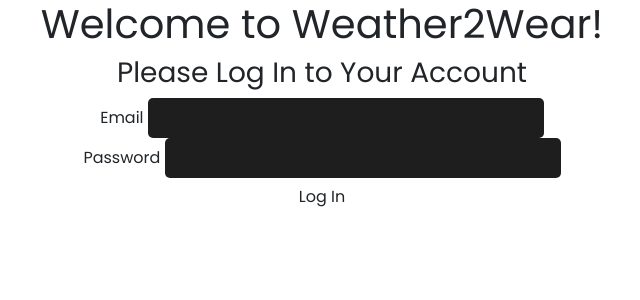
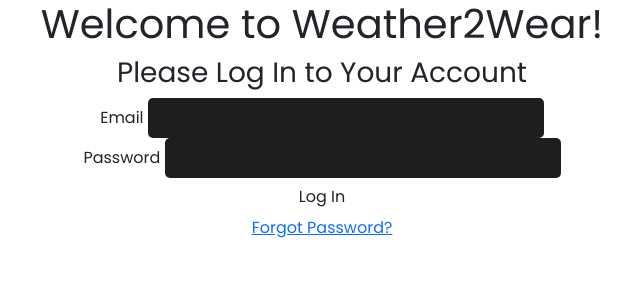
Before and after one commit to ShawnC-LaunchCode/Liftoff-group-01, a React (Create React App) app in the folder dressme-frontend/: page /Login in a window 1280 px wide. Shown: the top 300 px of the page, without its empty margins (318-958 px from the left). Built offline with nearby package versions, Linux system fonts and the light colour scheme; no server answers.

Commit message:
forgot password front end done

```diff
--- a/dressme-frontend/src/Pages/Login.js
+++ b/dressme-frontend/src/Pages/Login.js
@@ -21,7 +21,7 @@
 
   const handlesubmit=(e)=>{
     e.preventDefault();
-  }
+
 
    const data={email, password};
 
@@ -39,7 +39,7 @@
     }).catch((err)=>{
       console.log(err.message)
     })
-
+  }
 
     return (
       <div className="LoginForm">
@@ -49,9 +49,11 @@
 
   <form onSubmit= {handlesubmit}>
       <label>Email <input type="email" name="emailAddress" value={email} onChange={handleEmailChange}/></label>
-      <br/><label>Password <input type="text" name="password" value={password} onChange={handlePasswordChange}/></label>
+      <br/><label>Password <input type="password" name="password" value={password} onChange={handlePasswordChange}/></label>
       <br/><button className='btn' type="submit">Log In</button>
   </form>
+  <Link to="/forgot-password">Forgot Password?</Link>
+
   </div>
       </div>
     );
```
Also changed, not shown: dressme-frontend/src/Pages/ForgotPassword.js (added).
